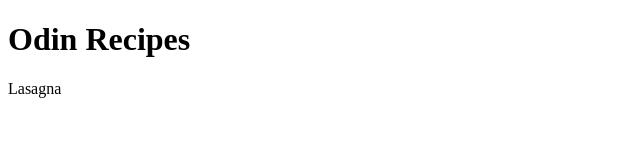
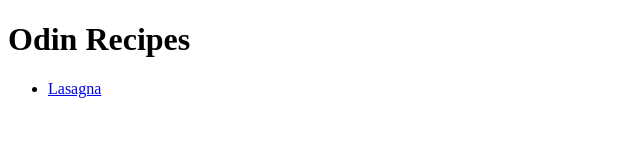
Before and after one commit to JoaoRamoss/odin-recipes, a plain HTML site: page index.html in a window 1280 px wide. Shown: the whole page, without its empty margins (0-640 px from the left). Drawn offline with Linux system fonts and the light colour scheme.

Commit message:
Fixed unclickable lasagna link and included unordered lists
Had a few errors in the way I wrote the clickable link. Fixed it and included an unordered list to better organize the future recipes I'll include.

```diff
--- a/index.html
+++ b/index.html
@@ -8,6 +8,9 @@
 
     <body>
         <h1>Odin Recipes</h1>
-            <a href="recipes/lasagna.html"></a>Lasagna</li>
+        <ul>
+            <li><a href="recipes/lasagna.html">Lasagna</a></li>
+        </ul>
+
     </body>
 </html>
```
